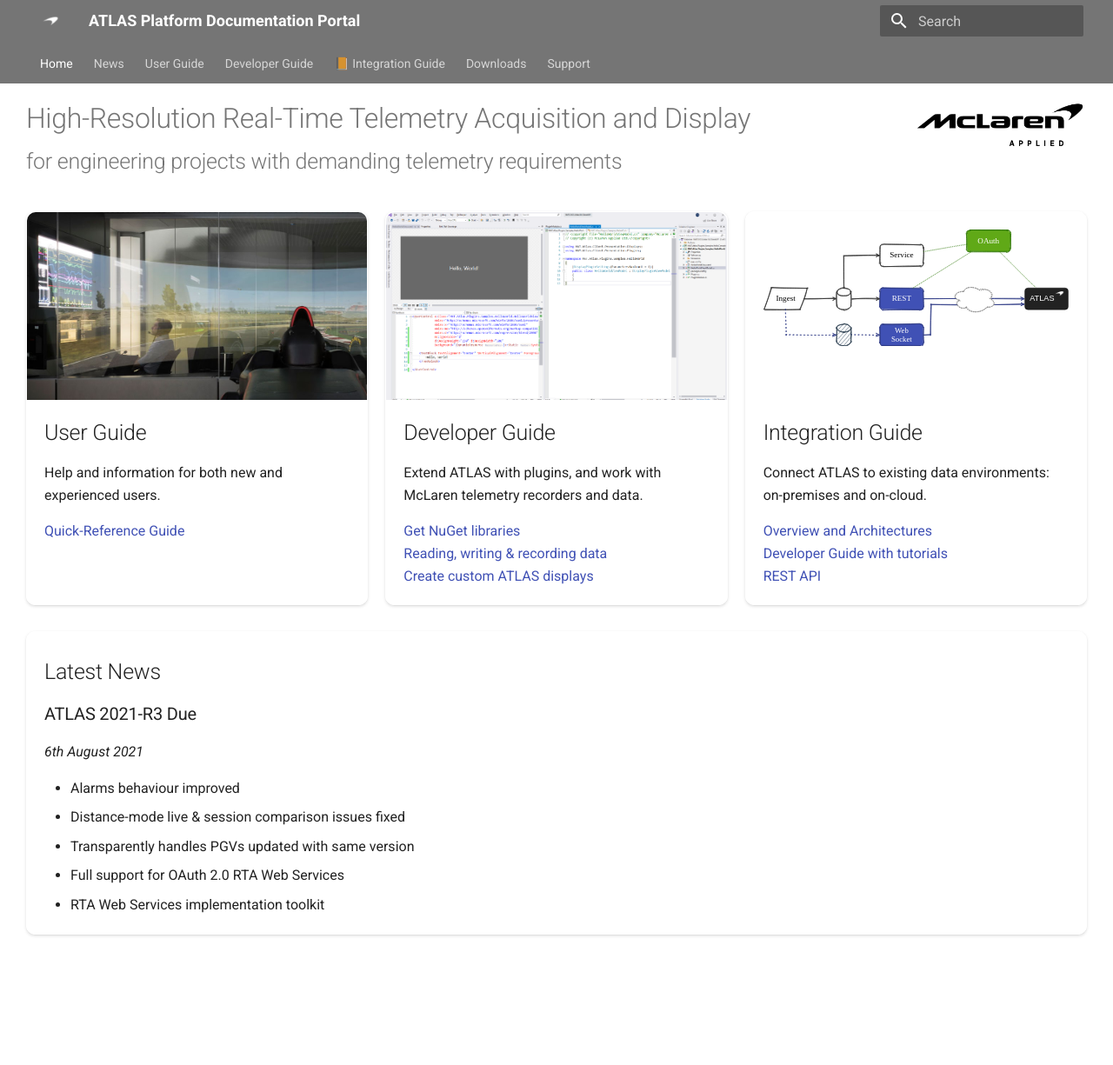
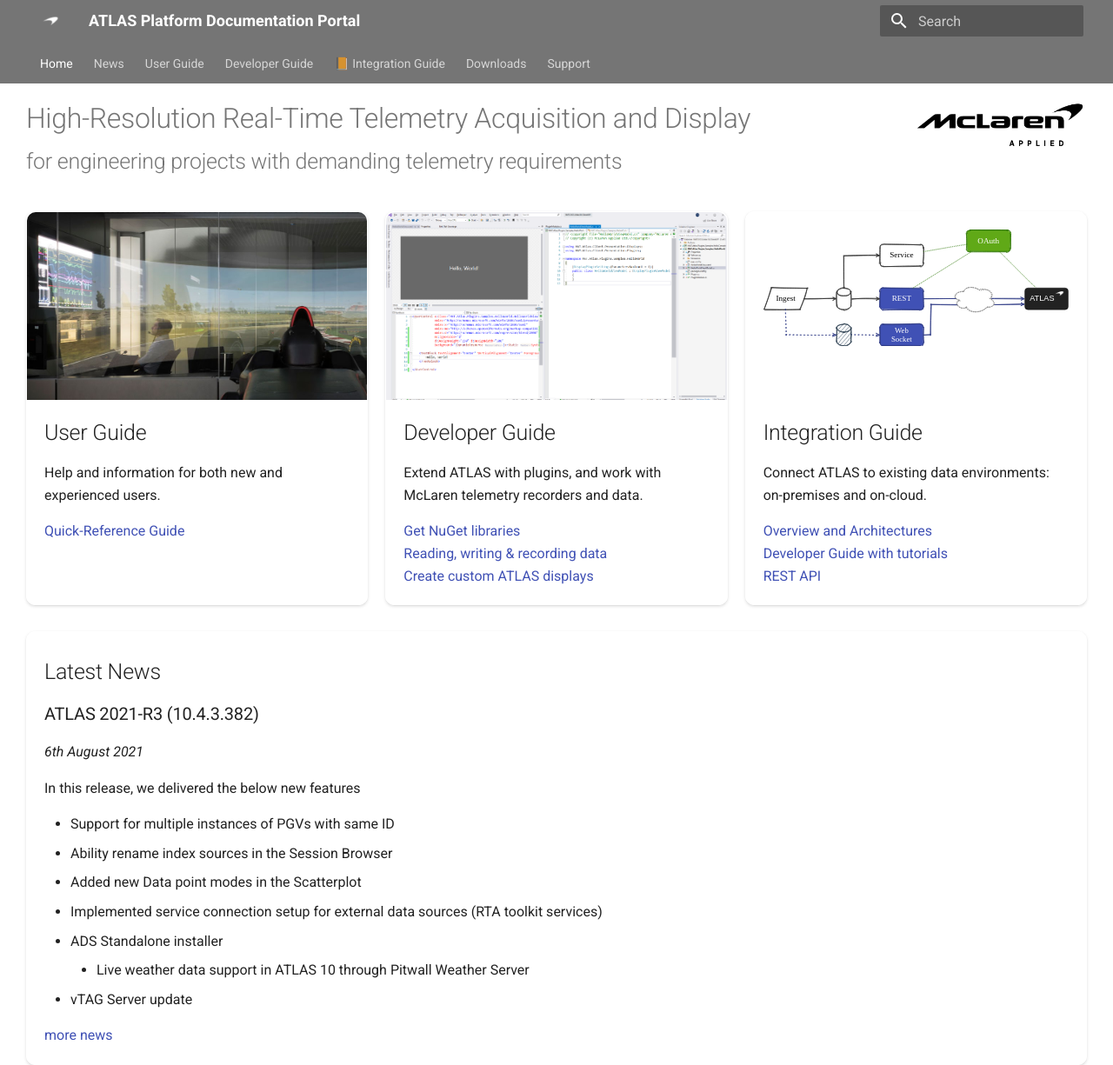
Before and after one commit to mat-docs/Portal.Site, an MkDocs documentation site: the page built from docs/index.md, in a window 1280 px wide and 1225 px high. Shown: the whole window at 87% size. Built offline with MkDocs 1.6.1 and Material for MkDocs 9.7.7, drawn with Linux system fonts in a browser that asks for light colours.

Commit message:
Fix news formatting and remove release notes section (#8)

```diff
--- a/docs/index.md
+++ b/docs/index.md
@@ -9,12 +9,18 @@ hide:
 
 ## Latest News
 
-### ATLAS 2021-R3 Due
+### ATLAS 2021-R3 (10.4.3.382)
 
 _6th August 2021_
 
-* Alarms behaviour improved
-* Distance-mode live &amp; session comparison issues fixed
-* Transparently handles PGVs updated with same version
-* Full support for OAuth 2.0 RTA Web Services
-* RTA Web Services implementation toolkit
+In this release, we delivered the below new features
+
+* Support for multiple instances of PGVs with same ID
+* Ability rename index sources in the Session Browser
+* Added new Data point modes in the Scatterplot
+* Implemented service connection setup for external data sources (RTA toolkit services)
+* ADS Standalone installer
+    * Live weather data support in ATLAS 10 through Pitwall Weather Server
+* vTAG Server update
+
+[more news](/news/index.md)
--- a/mkdocs.yml
+++ b/mkdocs.yml
@@ -24,8 +24,6 @@ nav:
   - Home: index.md
   - News:
     - news/index.md
-    - Release Notes:
-      - news/release-notes/2021-R3.md
   - User Guide:
     - Index: manual/index.md
     - User Interface:
```
Also changed, not shown: docs/news/index.md (+4 -2 lines), docs/news/release-notes/2021-R3.md (deleted, +0 -3 lines).
